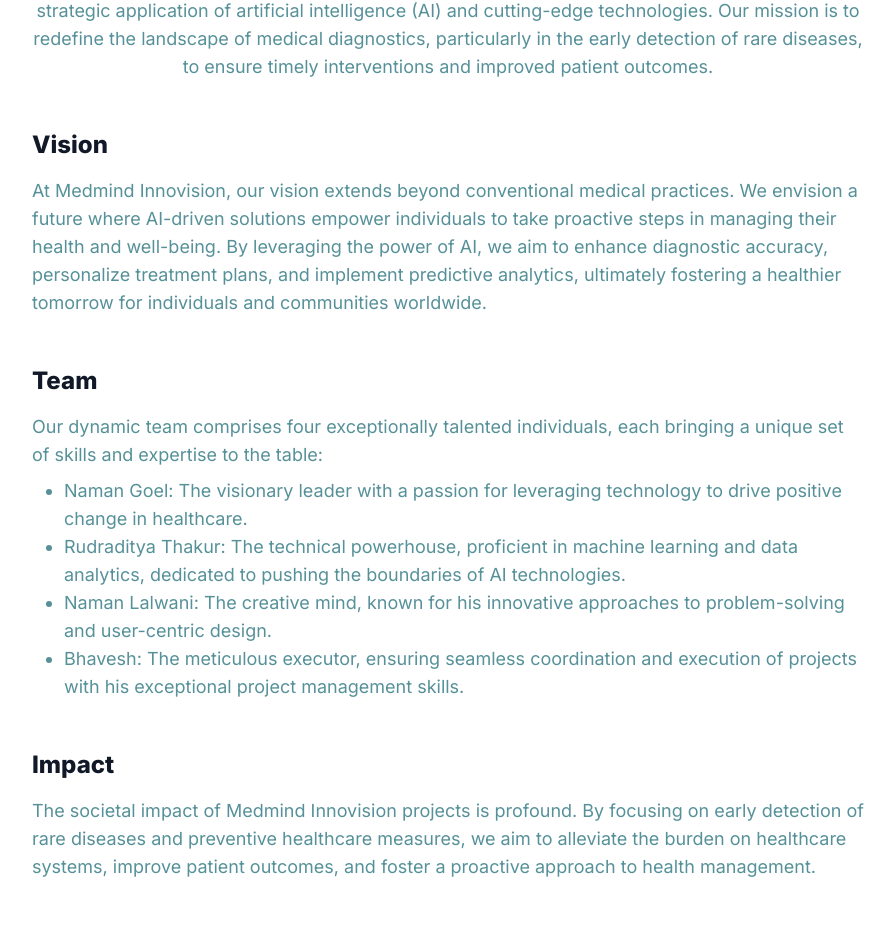
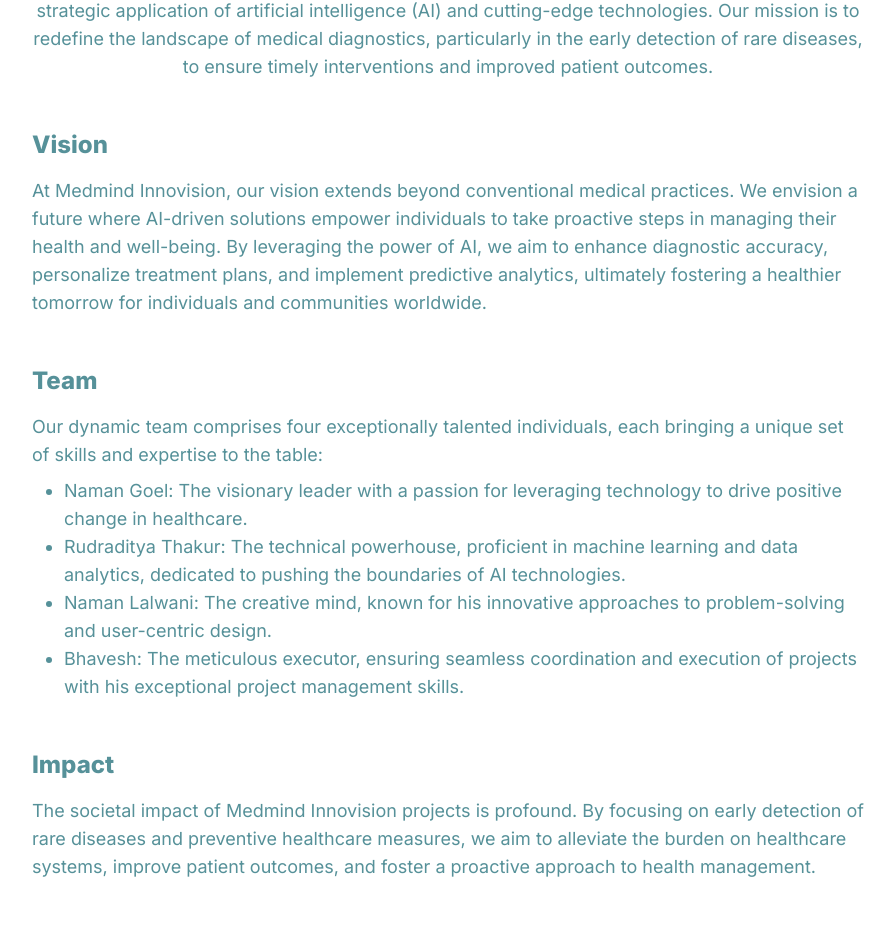
Before and after one commit to rudraditya-thakur/medmind, a Next.js app: page /about in a window 1280 px wide. Shown: the part 179-1111 px from the top of the page, without its empty margins (192-1087 px from the left). Built offline with nearby package versions, Linux system fonts and the light colour scheme.

Commit message:
change title

```diff
--- a/app/about/page.tsx
+++ b/app/about/page.tsx
@@ -12,13 +12,13 @@
         </p>
       </div>
       <div className="mt-12">
-        <h2 className="text-2xl font-extrabold text-gray-900">Vision</h2>
+        <h2 className="text-2xl font-extrabold text-[#569199]">Vision</h2>
         <p className="mt-4 text-lg text-[#569199]">
           At Medmind Innovision, our vision extends beyond conventional medical practices. We envision a future where AI-driven solutions empower individuals to take proactive steps in managing their health and well-being. By leveraging the power of AI, we aim to enhance diagnostic accuracy, personalize treatment plans, and implement predictive analytics, ultimately fostering a healthier tomorrow for individuals and communities worldwide.
         </p>
       </div>
       <div className="mt-12">
-        <h2 className="text-2xl font-extrabold text-gray-900">Team</h2>
+        <h2 className="text-2xl font-extrabold text-[#569199]">Team</h2>
         <p className="mt-4 text-lg text-[#569199]">
           Our dynamic team comprises four exceptionally talented individuals, each bringing a unique set of skills and expertise to the table:
           <ul className="list-disc pl-8 mt-2">
@@ -30,13 +30,13 @@
         </p>
       </div>
       <div className="mt-12">
-        <h2 className="text-2xl font-extrabold text-gray-900">Impact</h2>
+        <h2 className="text-2xl font-extrabold text-[#569199]">Impact</h2>
         <p className="mt-4 text-lg text-[#569199]">
           The societal impact of Medmind Innovision projects is profound. By focusing on early detection of rare diseases and preventive healthcare measures, we aim to alleviate the burden on healthcare systems, improve patient outcomes, and foster a proactive approach to health management.
         </p>
       </div>
       <div className="mt-12">
-        <h2 className="text-2xl font-extrabold text-gray-900">Join Us</h2>
+        <h2 className="text-2xl font-extrabold text-[#569199]">Join Us</h2>
         <p className="mt-4 text-lg text-[#569199]">
           Join us on our transformative journey to redefine healthcare through innovation and technology. Together, we can make a meaningful impact on the lives of individuals and communities worldwide.
         </p>
```
